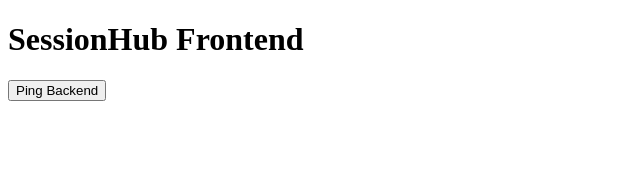
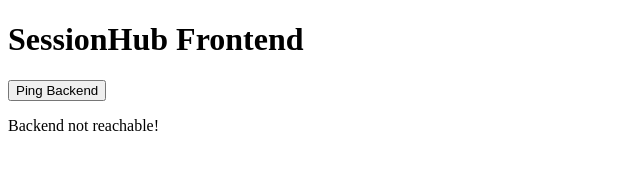
Before and after one commit to maffyjohn520-dev/sessionhub-frontend, a website: page index.html in a window 1280 px wide. Both pictures are taken after a click on the button "Ping Backend". Shown: the whole page, without its empty margins (0-640 px from the left). Drawn offline with Linux system fonts and the light colour scheme; no server answers.

Commit message:
Initial frontend commit connected to Railway backend

```diff
--- a/index.html
+++ b/index.html
@@ -11,12 +11,17 @@
   <p id="result"></p>
 
   <script>
+    // Replace this with your Railway backend URL
     const API_URL = "https://sessionhub-backend-production.up.railway.app";
 
     async function ping() {
-      const res = await fetch(API_URL);
-      const text = await res.text();
-      document.getElementById("result").innerText = text;
+      try {
+        const res = await fetch(API_URL);
+        const text = await res.text();
+        document.getElementById("result").innerText = text;
+      } catch (err) {
+        document.getElementById("result").innerText = "Backend not reachable!";
+      }
     }
   </script>
 </body>
```
